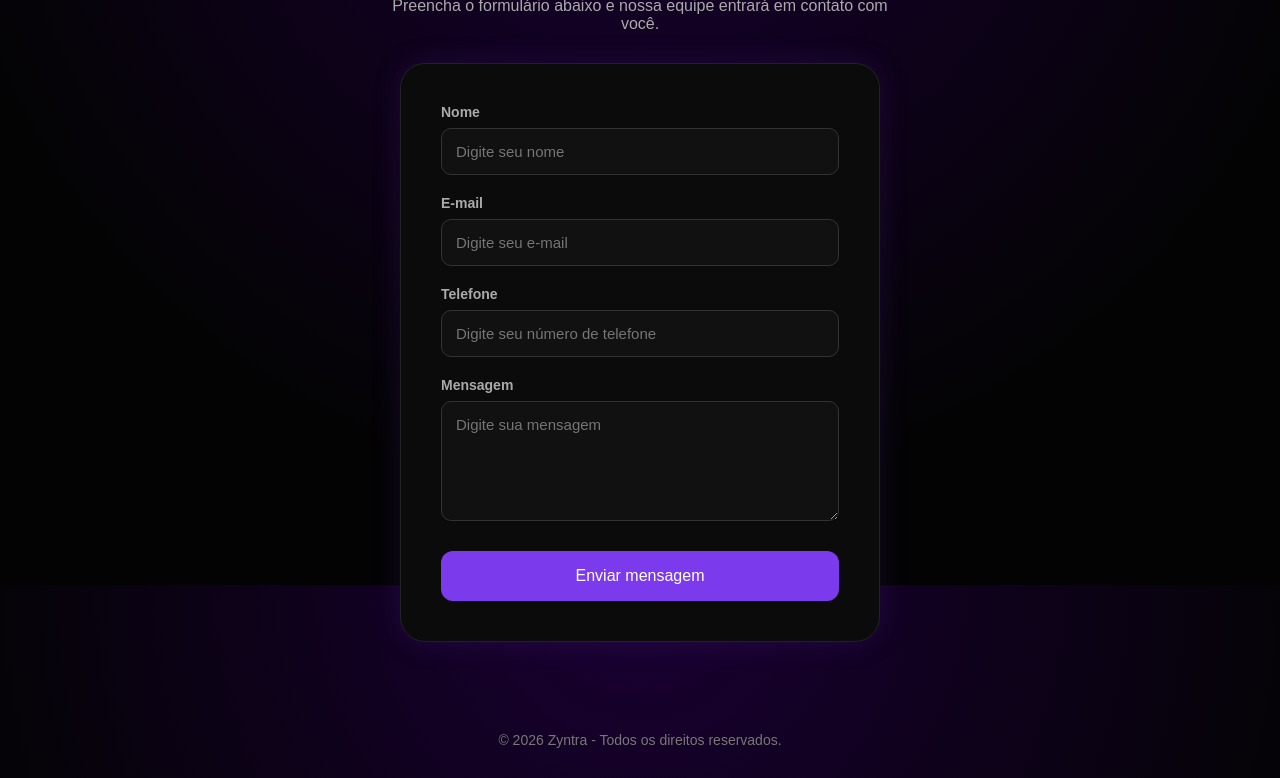
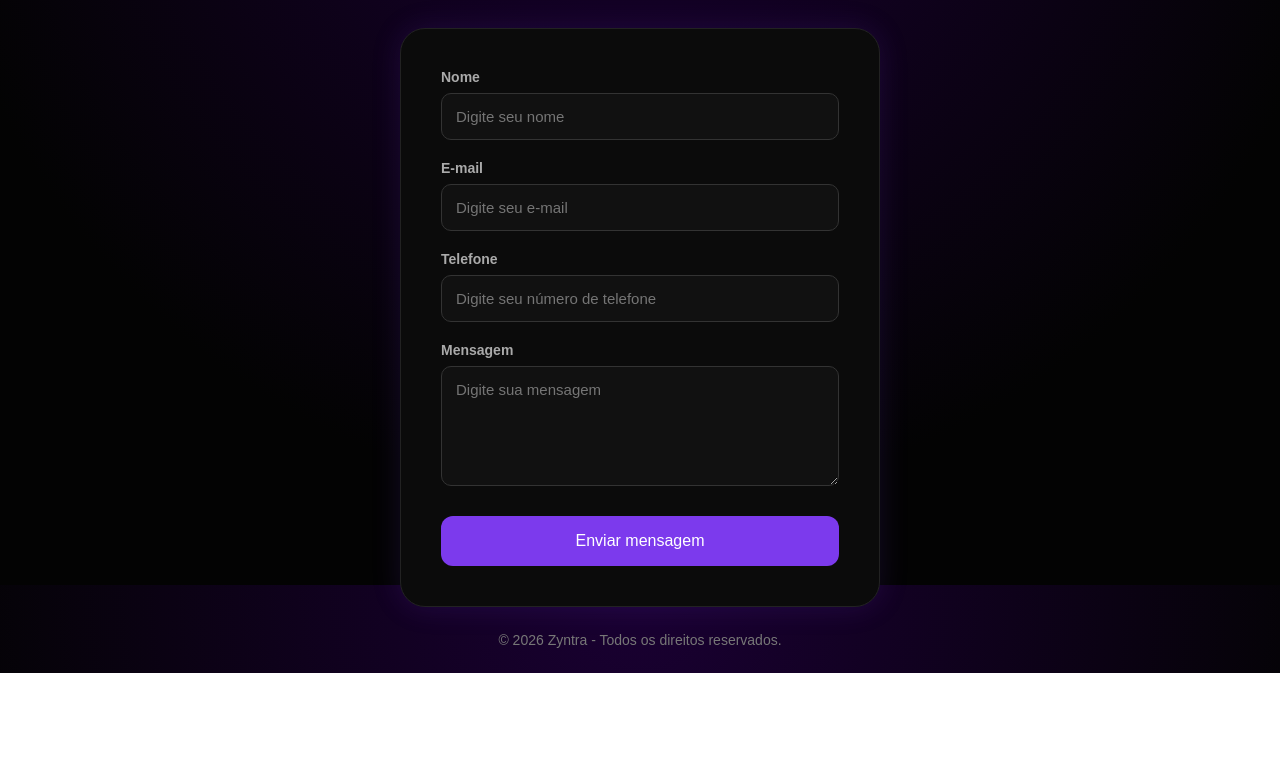
Before and after one commit to Saykswzx/zyntra-ai, a plain HTML site: page contato.html in a window 1280 px wide. Shown: the part 215-993 px from the top of the page. After the commit the page ends 888 px from the top, so only its background shows below. Drawn offline with Linux system fonts and the light colour scheme.

Commit message:
Update style.css

```diff
--- a/style.css
+++ b/style.css
@@ -337,9 +337,9 @@ button:hover {
     flex-direction: column;
     align-items: center;
     justify-content: center;
-    padding: 60px 20px;
+    padding: 30px 20px 10px 20px;
     text-align: center;
-    min-height: 80vh;
+    min-height: auto;
 }
 
 .contact-section h2 {
@@ -351,7 +351,7 @@ button:hover {
 .contact-section p {
     color: #aaa;
     font-size: 16px;
-    margin-bottom: 30px;
+    margin-bottom: 25px;
     max-width: 500px;
 }
 
@@ -562,7 +562,7 @@ form button {
 ========================= */
 
 footer {
-    padding: 30px 20px;
+    padding: 15px 20px 25px 20px;
     text-align: center;
     color: #777;
     font-size: 14px;
```
